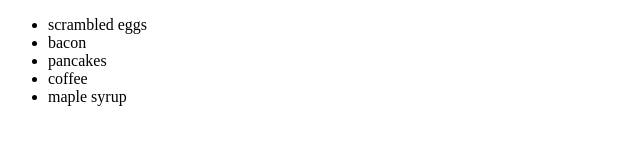
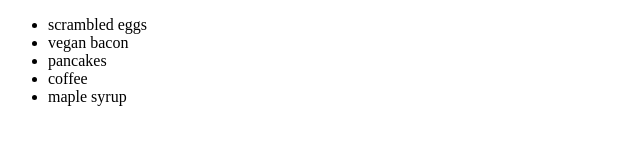
Before and after one commit to stephenfilippov/learning-git, a plain HTML site: page index.html in a window 1280 px wide. Shown: the full height of the page, 0-640 px from the left. Drawn offline with Linux system fonts and the light colour scheme.

Commit message:
made bacon vagan

```diff
--- a/index.html
+++ b/index.html
@@ -9,7 +9,7 @@
     <div>
         <ul>
             <li>scrambled eggs</li>
-            <li>bacon</li>
+            <li>vegan bacon</li>
             <li>pancakes</li>
             <li>coffee</li>
             <li>maple syrup</li>
```
